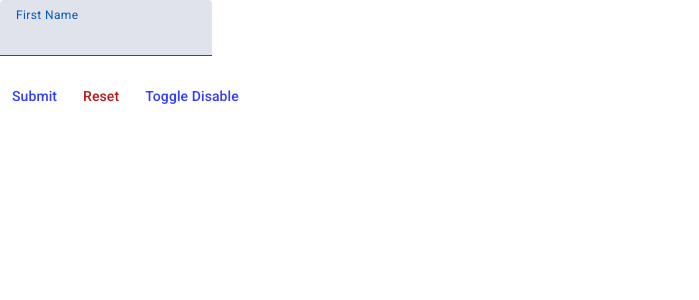
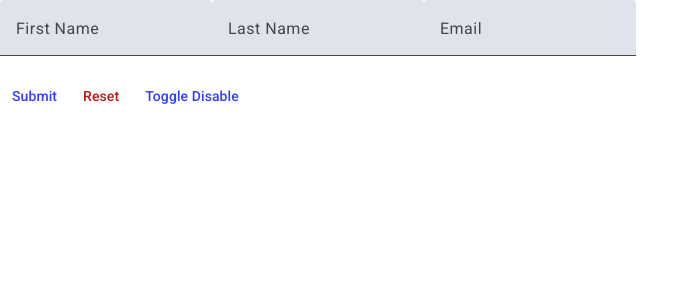
Before and after one commit to poojapatilcyb/base-component-project, an Angular app: page /material-form-feild in a window 1280 px wide. Shown: the top 300 px of the page, without its empty margins (0-699 px from the left). Built offline with nearby package versions, Linux system fonts and the light colour scheme.

Commit message:
added mat-form-field in chase form field

```diff
--- a/src/app/chase/chase-form-feild/chase-form-feild.component.html
+++ b/src/app/chase/chase-form-feild/chase-form-feild.component.html
@@ -1,6 +1,9 @@
-<input matInput
+<mat-form-field appearance="fill">
+       <mat-label>{{label}}</mat-label>
+       <input matInput
        [id]="id"
        [value]="value"
        (input)="onInput($event)"
        (blur)="onBlur()"
        [disabled]="isDisabled ? true : null">
+</mat-form-field>
--- a/src/app/chase/chase-form-feild/chase-form-feild.component.ts
+++ b/src/app/chase/chase-form-feild/chase-form-feild.component.ts
@@ -3,6 +3,7 @@ import { ControlValueAccessor, NG_VALUE_ACCESSOR, ReactiveFormsModule } from '@a
 import {MatFormFieldControl, MatFormFieldModule} from '@angular/material/form-field';
 import { MatInputModule } from '@angular/material/input';
 import { Subject } from 'rxjs';
+
 @Component({
   selector: 'app-chase-form-feild',
   standalone: true,
@@ -16,7 +17,7 @@ import { Subject } from 'rxjs';
     {
       provide: NG_VALUE_ACCESSOR, //by registering this token angular get to know that this is part of form component
       useExisting: forwardRef(() => ChaseFormFeildComponent),
-      multi: true
+      multi: true // use NG_VALUE_ACCESSOR more than one time hence multi:true
     }
   ],
   templateUrl: './chase-form-feild.component.html',
@@ -24,21 +25,22 @@ import { Subject } from 'rxjs';
 })
 export class ChaseFormFeildComponent implements ControlValueAccessor, OnDestroy{
   static nextId = 0;
-  @Input() value: number | null = null;
+  @Input() label: string = '';
+  @Input() value: string = '';
   isDisabled = false;
   id = `custom-number-input-${ChaseFormFeildComponent.nextId++}`;
   stateChanges = new Subject<void>();
 
   // Implementing ControlValueAccessor methods
-  onChange = (value: number | null) => {};
+  onChange = (value: string) => {};
   onTouched = () => {};
 
-  writeValue(value: number | null): void {
+  writeValue(value: string): void {
     this.value = value;
     this.stateChanges.next();
   }
 
-  registerOnChange(fn: (value: number | null) => void): void {
+  registerOnChange(fn: (value: string) => void): void {
     this.onChange = fn;
   }
 
@@ -72,11 +74,11 @@ export class ChaseFormFeildComponent implements ControlValueAccessor, OnDestroy{
 
   onInput(event: Event): void {
     const inputElement = event.target as HTMLInputElement;
-    const parsedValue = parseFloat(inputElement.value);
-    if (!isNaN(parsedValue)) {
+    const parsedValue = inputElement.value;
+    // if (!isNaN(parsedValue)) {
       this.value = parsedValue;
       this.onChange(this.value);
-    }
+    // }
   }
 
   onBlur(): void {
--- a/src/app/material/form-field/form-field.component.html
+++ b/src/app/material/form-field/form-field.component.html
@@ -19,13 +19,14 @@
   </form> -->
 
 <form [formGroup]="form" (ngSubmit)="onSubmit()">
-    <mat-form-field appearance="fill">
-        <mat-label>First Name </mat-label>
-        <app-chase-form-feild formControlName="phonenumber" (blur)="onInputBlur()"></app-chase-form-feild>
-    </mat-form-field>
+      <app-chase-form-feild label="First Name" formControlName="firstName" (blur)="onInputBlur()"></app-chase-form-feild>
+      <app-chase-form-feild label="Last Name" formControlName="lastName" (blur)="onInputBlur()"></app-chase-form-feild>
+      <app-chase-form-feild label="Email" formControlName="email" (blur)="onInputBlur()"></app-chase-form-feild>
     <p>
       <button type="submit" mat-button color="accent">Submit</button>
       <button type="button" mat-button color="warn" (click)="onReset()">Reset</button>
       <button type="button" mat-button color="accent" (click)="toggleControl()">Toggle Disable</button>
     </p>
+
+    {{form.get('phonenumber')?.value}}
 </form>
--- a/src/app/material/form-field/form-field.component.ts
+++ b/src/app/material/form-field/form-field.component.ts
@@ -18,7 +18,9 @@ export class FormFieldComponent {
   constructor(private fb: FormBuilder) {
     // Initialize the form with a FormBuilder
     this.form = this.fb.group({
-      phonenumber: [{ value: null, disabled: this.disableControl }, [Validators.required, Validators.minLength(3)]],
+      firstName: [{ value: '', disabled: this.disableControl }, [Validators.required, Validators.minLength(3)]],
+      lastName: [{ value: '', disabled: this.disableControl }, [Validators.required, Validators.minLength(3)]],
+      email: ['', [Validators.required, Validators.email]]
     });
   }
 
@@ -44,9 +46,9 @@ export class FormFieldComponent {
   toggleControl() {
     this.disableControl = !this.disableControl;
     if (this.disableControl) {
-      this.form.get('phonenumber')?.disable();
+      this.form.get('firstName')?.disable();
     } else {
-      this.form.get('phonenumber')?.enable();
+      this.form.get('firstName')?.enable();
     }
   }
 }
```
